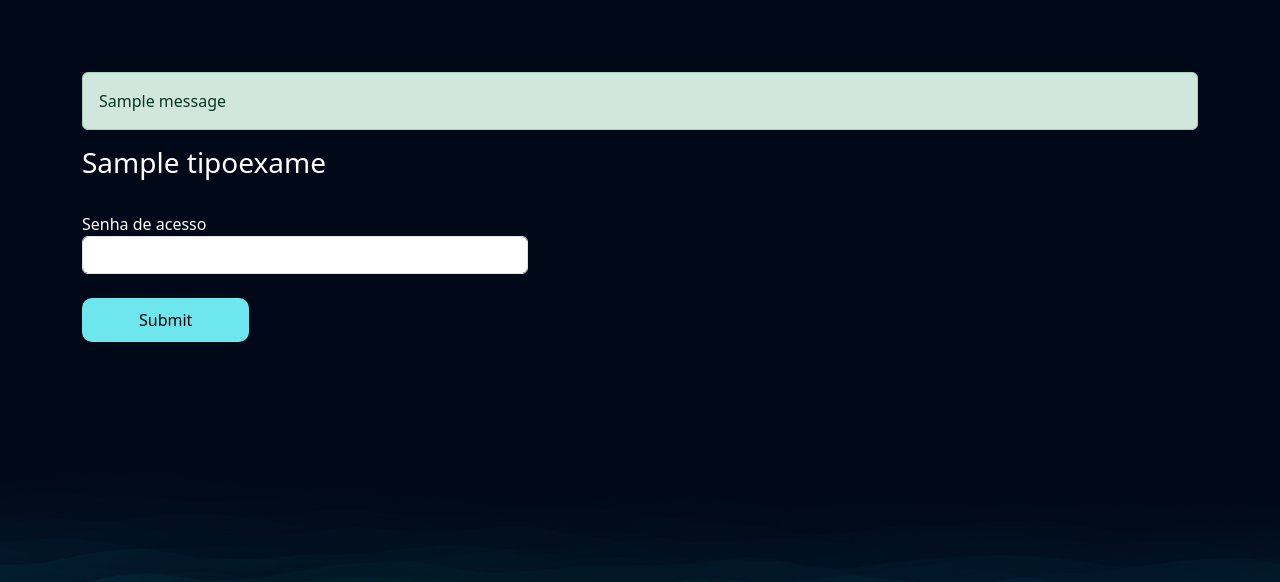
After one commit to Anailton10/VitaLab_PSW, a Django app: page /exames/solicitar_senha_exame/1 in a window 1280 px wide. The commit adds this page. Shown: the top 582 px of the page. Run offline with Django 4.2, Linux system fonts and the light colour scheme; a user stored in the database is signed in; tables that the repository leaves empty hold one stand-in row (values such as "Sample post"); one stand-in notice (Sample message) is shown.

Commit message:
gerando acesso medico

```diff
--- a/exames/admin.py
+++ b/exames/admin.py
@@ -1,6 +1,7 @@
 from django.contrib import admin
-from .models import TipoExames,SolicitacaoExame, PedidosExame
+from .models import TipoExames,SolicitacaoExame, PedidosExame, AcessoMedico
 
 admin.site.register(TipoExames)
 admin.site.register(PedidosExame)
 admin.site.register(SolicitacaoExame)
+admin.site.register(AcessoMedico)
--- a/exames/models.py
+++ b/exames/models.py
@@ -1,6 +1,10 @@
 from django.db import models
 from django.contrib.auth.models import User
 from django.utils.safestring import mark_safe
+from secrets import token_urlsafe
+from django.utils import timezone
+from datetime import timedelta
+
 
 
 class TipoExames(models.Model):
@@ -44,6 +48,7 @@ class SolicitacaoExame(models.Model):
 
         return mark_safe(f"<span class='badge bg-primary {classes}'>{texto}</span>")
 
+
 class PedidosExame(models.Model):
     usuario = models.ForeignKey(User, on_delete=models.DO_NOTHING)
     exames = models.ManyToManyField(SolicitacaoExame)
@@ -52,3 +57,30 @@ class PedidosExame(models.Model):
 
     def __str__(self):
         return f'{self.usuario} | {self.data}'
+
+
+class AcessoMedico(models.Model):
+    usuario = models.ForeignKey(User, on_delete=models.DO_NOTHING)
+    identificacao = models.CharField(max_length=50)
+    tempo_de_acesso = models.ImageField()
+    criado_em = models.DateTimeField()
+    data_exames_iniciais = models.DateTimeField()
+    data_exanes_finais = models.DateField()
+    token = models.CharField(max_length=20, null=True, blank=True)
+
+    def __str__(self):
+        return self.token
+
+    def save(self, *args, **kwargs):
+        if not self.token:
+            self.token = token_urlsafe(6)
+
+        super(AcessoMedico, self).save(*args, **kwargs)
+
+    @property
+    def status(self):
+        return 'Expirado' if timezone.now() > (self.criado_em + timedelta(hours=self.tempo_de_acesso)) else 'Ativo'
+
+    @property
+    def url(self):
+        return f"http://127.0.0.1:8000/exames/acesso_medico/{self.token}"
--- /dev/null
+++ b/exames/templates/solicitar_senha_exame.html
@@ -0,0 +1,36 @@
+{% extends "bases/base.html" %}
+{% load static %}
+
+{% block 'head' %}
+    <link href="{% static 'exames/css/css.css' %}" rel="stylesheet">
+    <link href="{% static 'exames/css/gerenciar_pedidos.css' %}" rel="stylesheet">
+    <link href="{% static 'exames/css/gerenciar_exames.css' %}" rel="stylesheet">
+{% endblock 'head' %}
+
+
+{% block 'conteudo' %}
+    <br><br>
+
+    <div class="container">
+        {% if messages %}
+            <br>
+            {% for message in messages %}
+            <div class="alert {{ message.tags }}">{{ message }}</div>
+            {% endfor %}
+        {% endif %}
+        <h3>{{exame.exame.nome}}</h3>
+        <br>
+        <form action="{% url "solicitar_senha_exame" exame.id %}" method="POST">{% csrf_token %}
+
+            <label>Senha de acesso</label>
+            <br>
+            <input type="text" name="senha" class="form-control" style="width: 40%">
+            <br>
+
+            <input type="submit" class="btn-default">
+
+        </form>
+
+    </div>
+
+{% endblock 'conteudo' %}
--- a/exames/urls.py
+++ b/exames/urls.py
@@ -10,4 +10,7 @@ urlpatterns = [
     path('gerenciar_exames/', views.gerenciar_exames, name="gerenciar_exames"),
     path('permitir_abrir_exame/<int:exame_id>',
          views.permitir_abrir_exame, name="permitir_abrir_exame"),
+    path('solicitar_senha_exame/<int:exame_id>',
+         views.solicitar_senha_exame, name="solicitar_senha_exame"),
+    path('gerar_acesso_medico/', views.gerar_acesso_medico, name="gerar_acesso_medico"),
 ]
--- a/exames/views.py
+++ b/exames/views.py
@@ -1,7 +1,7 @@
 from django.shortcuts import render, redirect
 from django.http import HttpResponse
 from django.contrib.auth.decorators import login_required
-from exames.models import TipoExames, PedidosExame, SolicitacaoExame
+from exames.models import TipoExames, PedidosExame, SolicitacaoExame, AcessoMedico
 from datetime import datetime
 from django.contrib.messages import constants
 from django.contrib import messages
@@ -85,3 +85,49 @@ def gerenciar_exames(request):
 
 @login_required
 def permitir_abrir_exame(request, exame_id):
+    exame = SolicitacaoExame.objects.get(id=exame_id)
+    if not exame.requer_senha:
+        return redirect(exame.resultado.url)
+    return redirect(f'/exame/solicitar_senha_exame/{exame_id}')
+
+
+@login_required
+def solicitar_senha_exame(request, exame_id):
+    exame = SolicitacaoExame.objects.get(id=exame_id)
+    if request.method == 'GET':
+        return render(request, 'solicitar_senha_exame.html', {'exame': exame})
+    elif request.method == 'POST':
+        senha = request.POST.get('senha')
+        if senha == exame.senha:
+            return redirect(exame.resultado.url)
+        else:
+            messages.add_message(request, constants.ERROR,
+                                 'Senha inválida.')
+            return redirect(f'/exame/solicitar_senha_exame/{exame_id}')
+
+
+@login_required
+def gerar_acesso_medico(request):
+    if request.method == 'GET':
+        acessos_medicos = AcessoMedico.objects.filter(usuario=request.user)
+        return render(request, 'gerar_acesso_medico.html', {'acessos_medicos': acessos_medicos})
+    elif request.method == 'POST':
+        identificacao = request.POST.get('identificacao')
+        tempo_de_acesso = request.POST.get('tempo_de_acesso')
+        data_exame_inicial = request.POST.get("data_exame_inicial")
+        data_exame_final = request.POST.get("data_exame_final")
+
+        acesso_medico = AcessoMedico(
+            usuario=request.user,
+            identificacao=identificacao,
+            tempo_de_acesso=tempo_de_acesso,
+            data_exames_iniciais=data_exame_inicial,
+            data_exames_finais=data_exame_final,
+            criado_em=datetime.now()
+        )
+
+        acesso_medico.save()
+
+        messages.add_message(request, constants.SUCCESS,
+                             'Acesso gerado com sucesso')
+        return redirect('/exames/gerar_acesso_medico')
```
Also changed, not shown: exames/templates/gerar_acesso_medico.html (added, +80 -0 lines), exames/templates/gerenciar_exames.html (+4 -4 lines), exames/migrations/0004_acessomedico.py (added).
